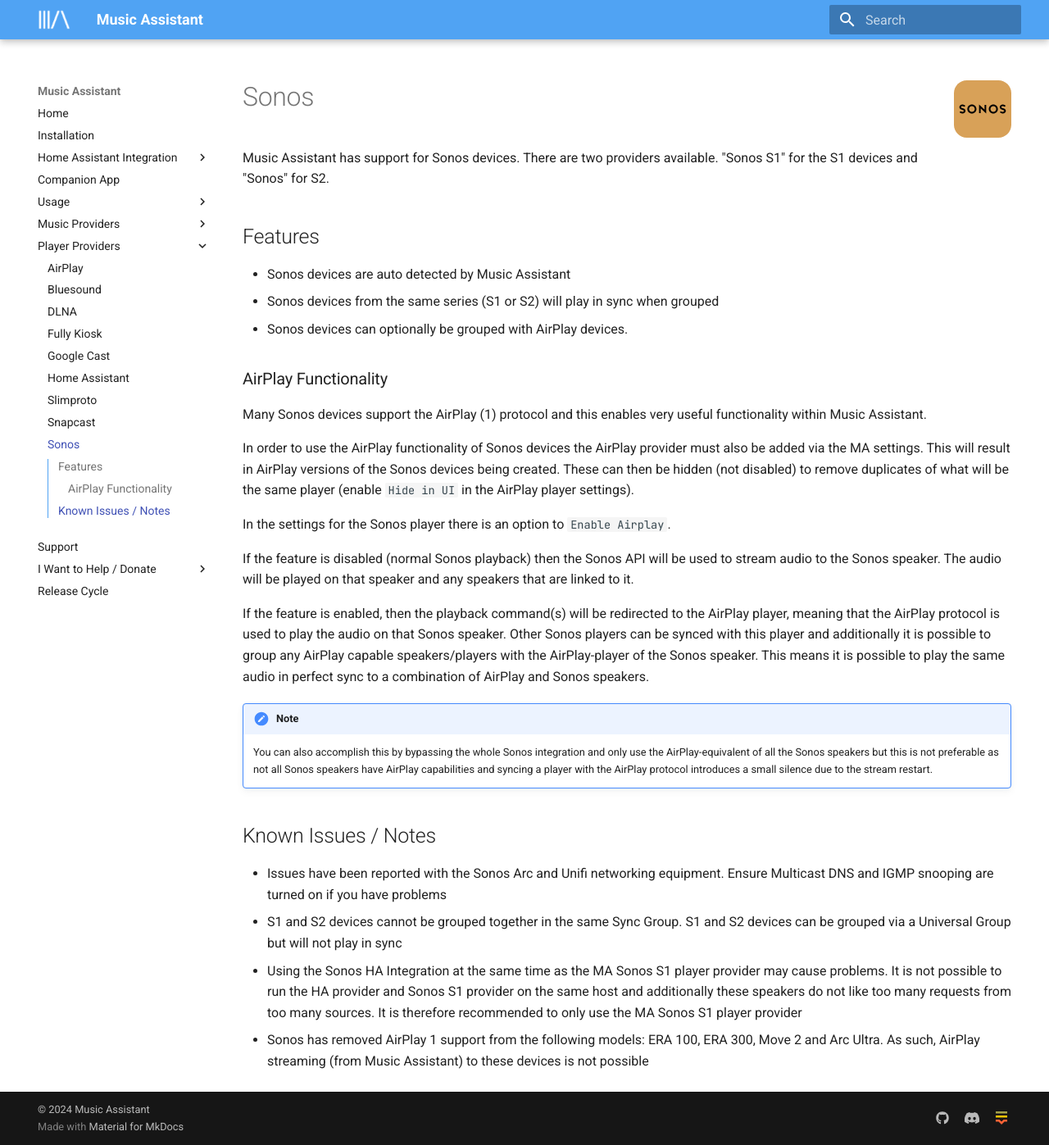
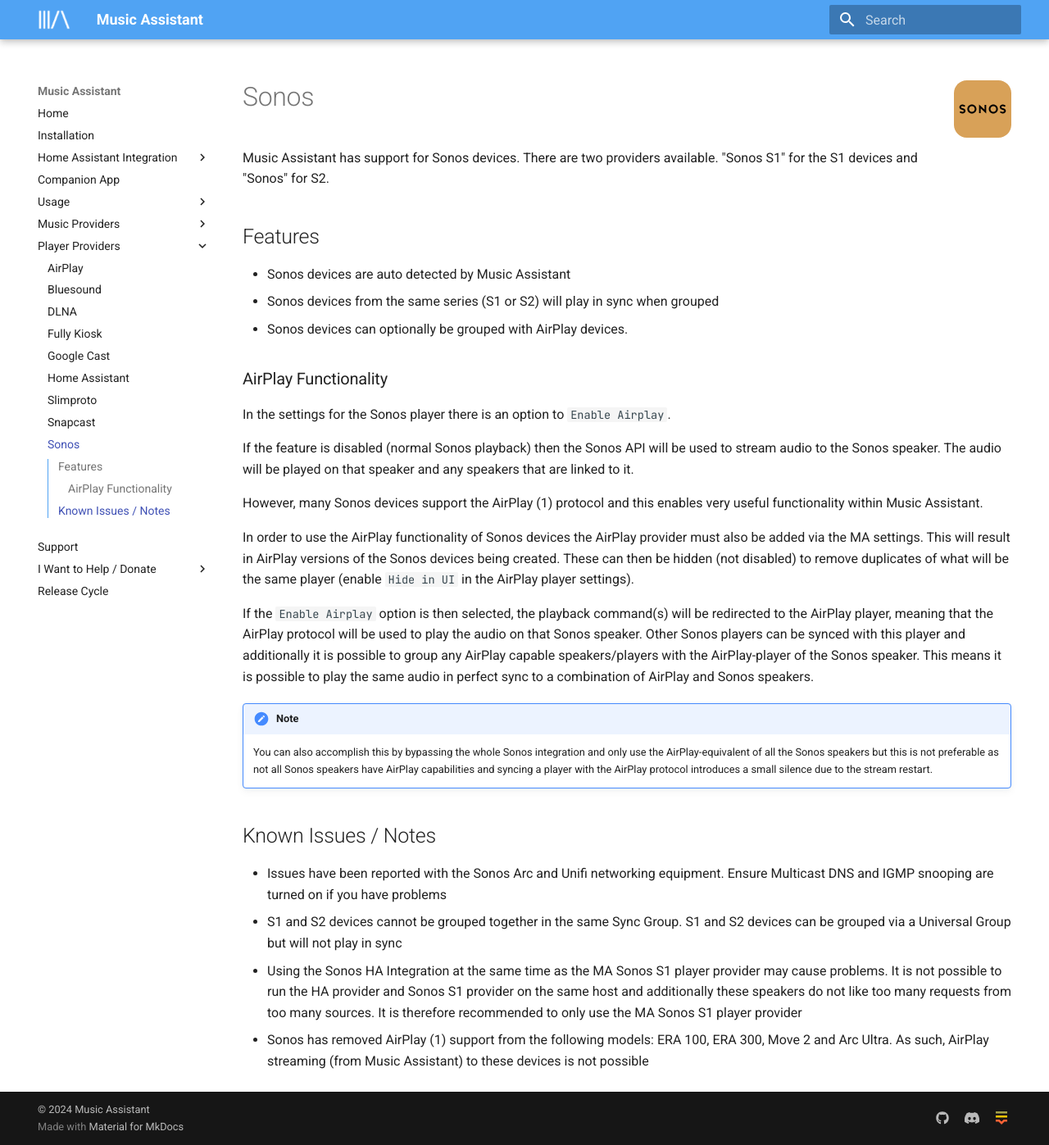
Before and after one commit to pwbriggs/music-assistant.github.io, an MkDocs documentation site: the page built from docs/player-support/sonos.md, in a window 1280 px wide and 1397 px high. Shown: the whole window at 82% size. Built offline with MkDocs 1.6.1 and Material for MkDocs 9.7.7, drawn with Linux system fonts in a browser that asks for light colours.

Commit message:
Update sonos.md

```diff
--- a/docs/player-support/sonos.md
+++ b/docs/player-support/sonos.md
@@ -10,15 +10,15 @@
 
 ### AirPlay Functionality
 
-Many Sonos devices support the AirPlay (1) protocol and this enables very useful functionality within Music Assistant.
-
-In order to use the AirPlay functionality of Sonos devices the AirPlay provider must also be added via the MA settings. This will result in AirPlay versions of the Sonos devices being created. These can then be hidden (not disabled) to remove duplicates of what will be the same player (enable `Hide in UI` in the AirPlay player settings).
-
 In the settings for the Sonos player there is an option to `Enable Airplay`.
 
 If the feature is disabled (normal Sonos playback) then the Sonos API will be used to stream audio to the Sonos speaker. The audio will be played on that speaker and any speakers that are linked to it.
 
-If the feature is enabled, then the playback command(s) will be redirected to the AirPlay player, meaning that the AirPlay protocol is used to play the audio on that Sonos speaker. Other Sonos players can be synced with this player and additionally it is possible to group any AirPlay capable speakers/players with the AirPlay-player of the Sonos speaker. This means it is possible to play the same audio in perfect sync to a combination of AirPlay and Sonos speakers.
+However, many Sonos devices support the AirPlay (1) protocol and this enables very useful functionality within Music Assistant.
+
+In order to use the AirPlay functionality of Sonos devices the AirPlay provider must also be added via the MA settings. This will result in AirPlay versions of the Sonos devices being created. These can then be hidden (not disabled) to remove duplicates of what will be the same player (enable `Hide in UI` in the AirPlay player settings).
+
+If the `Enable Airplay` option is then selected, the playback command(s) will be redirected to the AirPlay player, meaning that the AirPlay protocol will be used to play the audio on that Sonos speaker. Other Sonos players can be synced with this player and additionally it is possible to group any AirPlay capable speakers/players with the AirPlay-player of the Sonos speaker. This means it is possible to play the same audio in perfect sync to a combination of AirPlay and Sonos speakers.
 
 !!! note "Note"
     You can also accomplish this by bypassing the whole Sonos integration and only use the AirPlay-equivalent of all the Sonos speakers but this is not preferable as not all Sonos speakers have AirPlay capabilities and syncing a player with the AirPlay protocol introduces a small silence due to the stream restart.
@@ -28,4 +28,4 @@
 - Issues have been reported with the Sonos Arc and Unifi networking equipment. Ensure Multicast DNS and IGMP snooping are turned on if you have problems
 - S1 and S2 devices cannot be grouped together in the same Sync Group. S1 and S2 devices can be grouped via a Universal Group but will not play in sync
 - Using the Sonos HA Integration at the same time as the MA Sonos S1 player provider may cause problems. It is not possible to run the HA provider and Sonos S1 provider on the same host and additionally these speakers do not like too many requests from too many sources. It is therefore recommended to only use the MA Sonos S1 player provider
-- Sonos has removed AirPlay 1 support from the following models: ERA 100, ERA 300, Move 2 and Arc Ultra. As such, AirPlay streaming (from Music Assistant) to these devices is not possible
+- Sonos has removed AirPlay (1) support from the following models: ERA 100, ERA 300, Move 2 and Arc Ultra. As such, AirPlay streaming (from Music Assistant) to these devices is not possible
```
